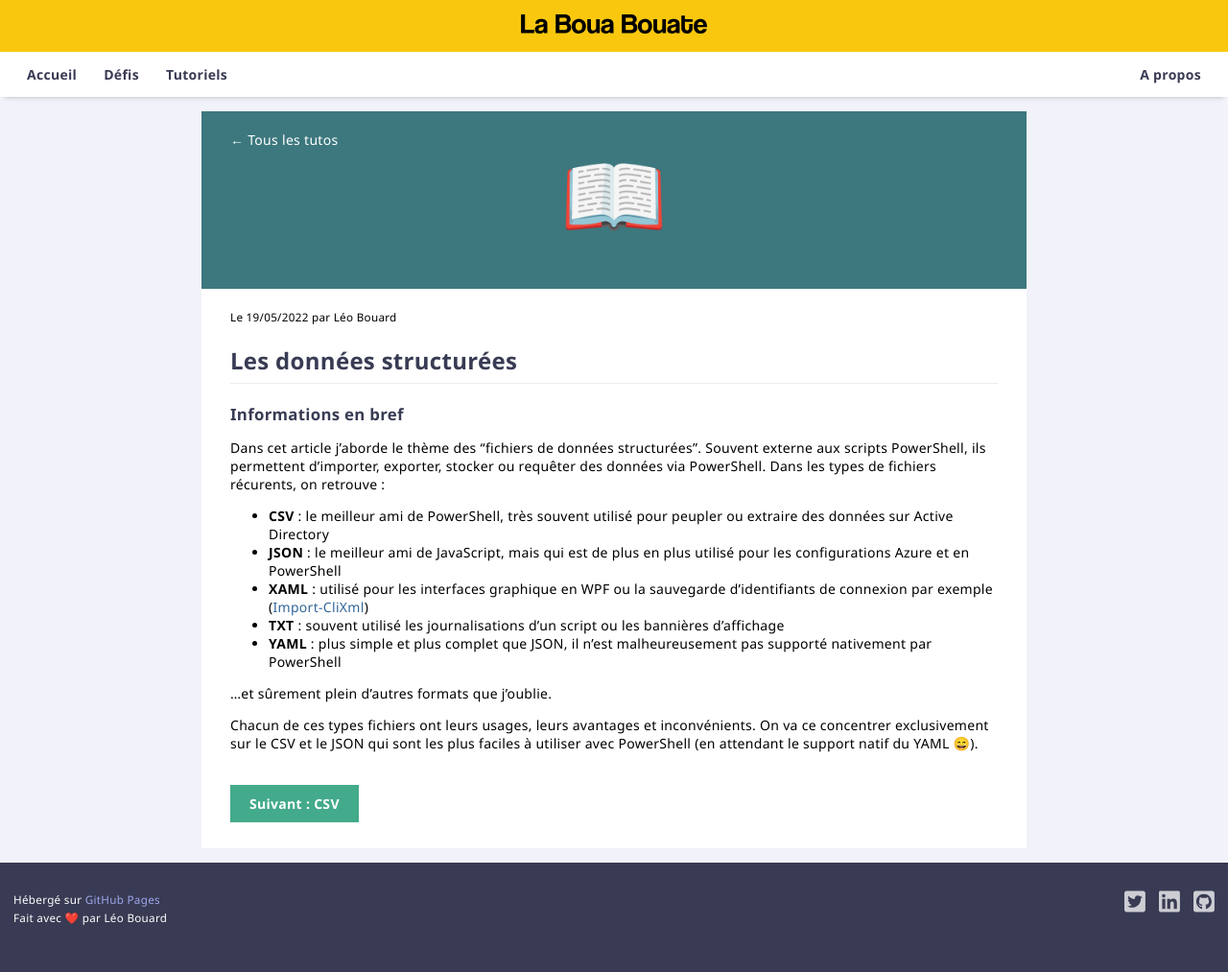
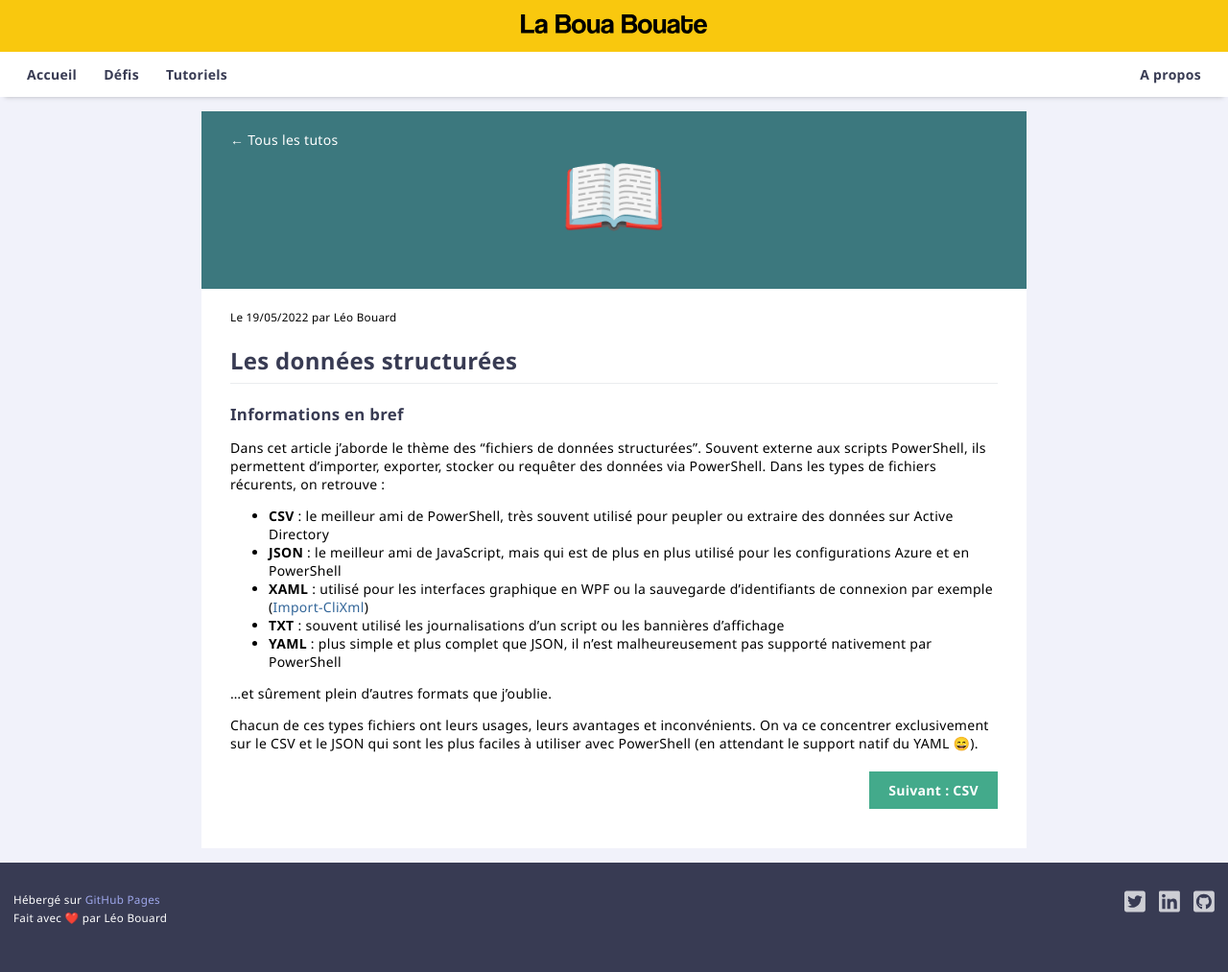
Before and after one commit to leobouard/leobouard.github.io, a Jekyll site: the page built from _posts/2022-05-19-donnees-structurees-0.md, in a window 1280 px wide. Shown: the whole page at 96% size. Built offline with Jekyll 4.4.1, drawn with Linux system fonts in a browser that asks for light colours.

Commit message:
Update 2022-05-19-donnees-structurees-0.md

```diff
--- a/_posts/2022-05-19-donnees-structurees-0.md
+++ b/_posts/2022-05-19-donnees-structurees-0.md
@@ -21,8 +21,7 @@ Dans cet article j'aborde le thème des "fichiers de données structurées". Sou
 
 Chacun de ces types fichiers ont leurs usages, leurs avantages et inconvénients. On va ce concentrer exclusivement sur le CSV et le JSON qui sont les plus faciles à utiliser avec PowerShell (en attendant le support natif du YAML 😄).
 
-<div class="buttons">
-    <div class="buttonNext">
-        <a href="/2022/05/19/donnees-structurees-1">Suivant : CSV</a>
-    </div>
+
+<div class="buttonNext">
+    <a href="/2022/05/19/donnees-structurees-1">Suivant : CSV</a>
 </div>
```
